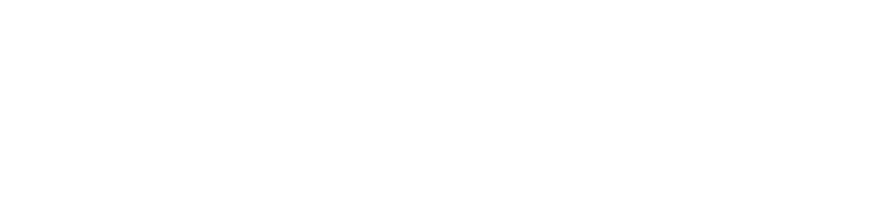
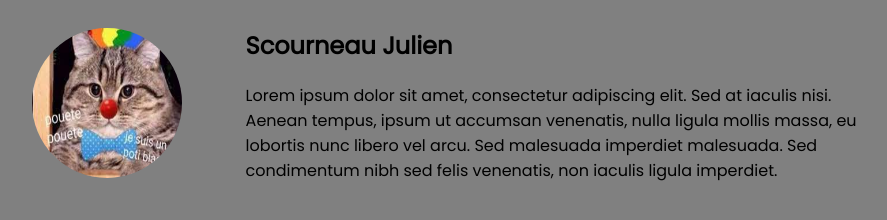
Before and after one commit to JulienScourneau/thecollection, a plain HTML site: page index.html in a window 1280 px wide. Shown: the whole page, without its empty margins (185-1072 px from the left). Drawn offline with Linux system fonts and the light colour scheme.

Commit message:
created header for pc

```diff
--- a/index.html
+++ b/index.html
@@ -1,5 +1,6 @@
 <!DOCTYPE html>
 <html lang="en">
+
 <head>
     <meta charset="UTF-8">
     <meta http-equiv="X-UA-Compatible" content="IE=edge">
@@ -7,8 +8,26 @@
     <title>The Collection</title>
     <link rel="stylesheet" href="style.css">
 </head>
+
 <body>
+    <header>
+        <img src="assets/poti.jpeg" alt="">
+        <section>
+            <h1>Scourneau Julien</h1>
+            <p>
+                Lorem ipsum dolor sit amet, consectetur adipiscing elit.
+                Sed at iaculis nisi. Aenean tempus, ipsum ut accumsan venenatis,
+                nulla ligula mollis massa, eu lobortis nunc libero vel arcu.
+                Sed malesuada imperdiet malesuada. Sed condimentum nibh sed felis venenatis,
+                non iaculis ligula imperdiet.
+            </p>
+        </section>
+    </header>
+    <main>
+
+    </main>
 
     <script src="script.js"></script>
 </body>
+
 </html>
--- /dev/null
+++ b/style.scss
@@ -0,0 +1,31 @@
+@import url('https://fonts.googleapis.com/css2?family=Poppins&display=swap');
+
+$popins: 'Poppins', sans-serif;
+
+* {
+    box-sizing: border-box;
+}
+
+body {
+    font-family: $popins;
+    background-color: gray;
+}
+
+header {
+    display: flex;
+    justify-content: center;
+    align-items: center;
+
+    section {
+        width: 50%;
+    }
+
+    img {
+        margin-right: 5%;
+        width: 150px;
+        height: 150px;
+        border-radius: 50%;
+    }
+
+    p {}
+}
```
Also changed, not shown: assets/poti.jpeg (added), style.css, 1 other file.
